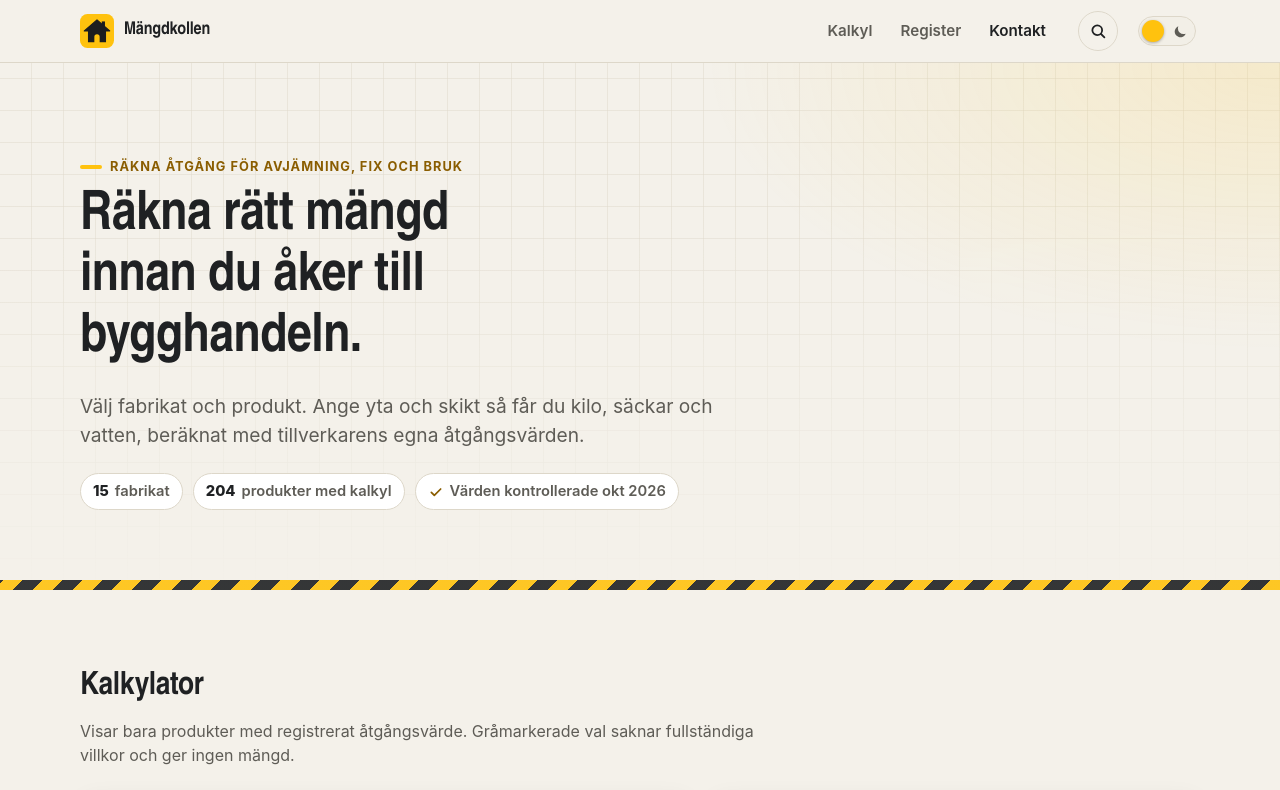
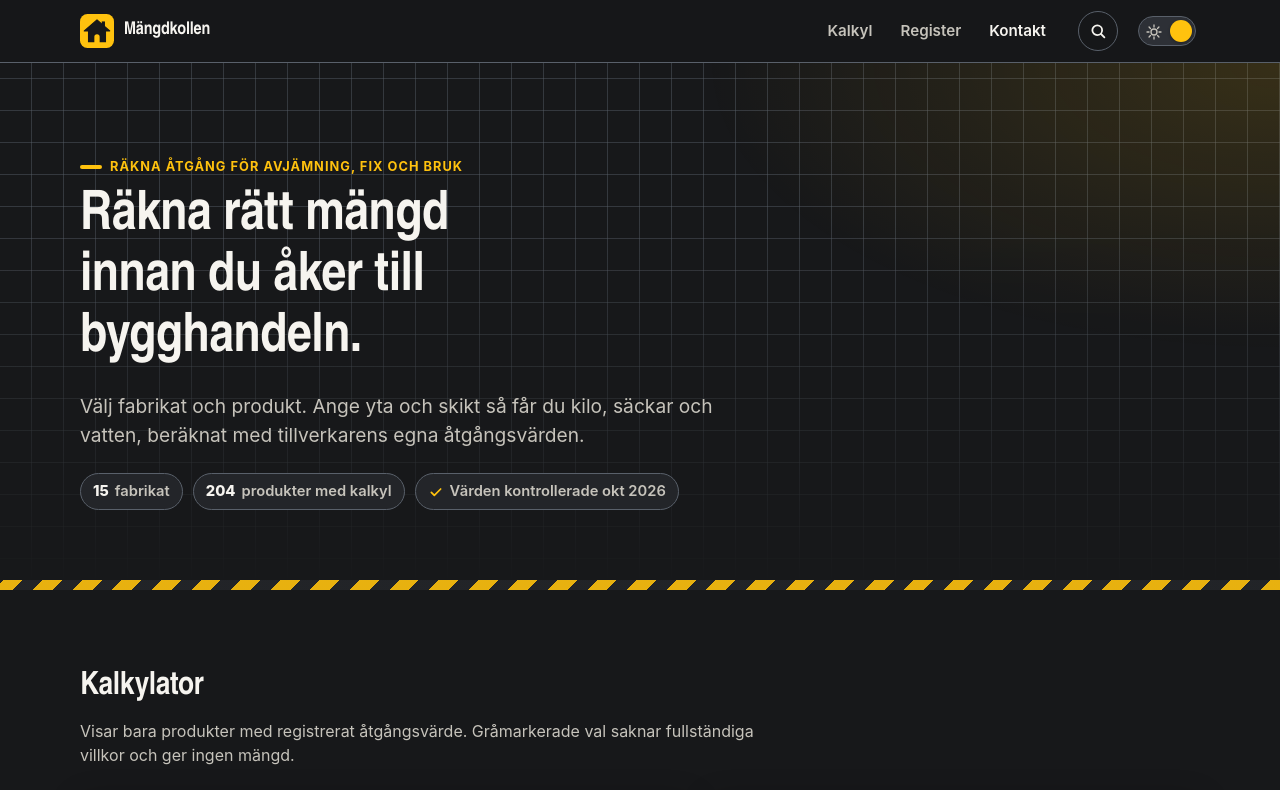
Before and after one commit to bjorn-norberg/mangdkollen, a plain HTML site: page index.html in a window 1280 px wide. Shown: the top 790 px of the page. Drawn offline with Linux system fonts and the light colour scheme.

Commit message:
Nytt mörkt tema som standard, ljust läge kvar som val
- Mörkt tema med högre kontrast är standard och följer inte enhetens tema
- Knappen för ljust läge finns kvar och valet sparas i webbläsaren
- Auto-knappen och prefers-color-scheme borttagna, en enda theme-color

Co-Authored-By: Claude Opus 5.5 <noreply@anthropic.com>

```diff
--- a/app.js
+++ b/app.js
@@ -38,33 +38,21 @@
      Tema
      ========================================================= */
   var root = document.documentElement;
-  var mq = window.matchMedia('(prefers-color-scheme: dark)');
   var themeToggle = $('#themeToggle');
-  var themeAuto = $('#themeAuto');
 
-  function effectiveDark() {
-    var t = root.dataset.theme;
-    return t ? t === 'dark' : mq.matches;
-  }
+  // Mörkt är standard. Knappen växlar mellan mörkt och ljust, och valet sparas i webbläsaren.
+  function isDark() { return root.dataset.theme !== 'light'; }
   function syncTheme() {
-    var dark = effectiveDark();
-    themeToggle.setAttribute('aria-checked', String(dark));
-    themeAuto.hidden = !root.dataset.theme;
+    themeToggle.setAttribute('aria-checked', String(isDark()));
     var bg = getComputedStyle(root).getPropertyValue('--bg').trim();
     document.querySelectorAll('meta[name="theme-color"]').forEach(function (m) { m.setAttribute('content', bg); });
   }
   themeToggle.addEventListener('click', function () {
-    var next = effectiveDark() ? 'light' : 'dark';
+    var next = isDark() ? 'light' : 'dark';
     root.dataset.theme = next;
     try { localStorage.setItem('theme', next); } catch (e) {}
     syncTheme();
   });
-  themeAuto.addEventListener('click', function () {
-    delete root.dataset.theme;
-    try { localStorage.removeItem('theme'); } catch (e) {}
-    syncTheme();
-  });
-  (mq.addEventListener ? mq.addEventListener.bind(mq, 'change') : mq.addListener.bind(mq))(syncTheme);
   syncTheme();
 
   /* =========================================================
--- a/index.html
+++ b/index.html
@@ -34,9 +34,8 @@
     "author": {"@type": "Person", "@id": "https://junestaden.se/#person", "name": "Björn Norberg", "url": "https://junestaden.se/", "image": "https://bygg.junestaden.se/img/profil.jpg", "jobTitle": "Student, VVS-ingenjör", "homeLocation": {"@type": "Place", "address": {"@type": "PostalAddress", "addressLocality": "Jönköping", "addressCountry": "SE"}}, "affiliation": {"@type": "CollegeOrUniversity", "name": "TUC Yrkeshögskola"}, "sameAs": ["https://www.linkedin.com/in/bj%C3%B6rn-norberg-088992345"]}
   }
   </script>
-  <meta name="theme-color" content="#f4f1ea" media="(prefers-color-scheme: light)">
-  <meta name="theme-color" content="#1c1d1f" media="(prefers-color-scheme: dark)">
-  <meta name="color-scheme" content="light dark">
+  <meta name="theme-color" content="#17181a">
+  <meta name="color-scheme" content="dark light">
   <link rel="manifest" href="manifest.webmanifest">
   <link rel="icon" href="favicon.ico?v=3" sizes="16x16 32x32 48x48">
   <link rel="icon" href="icons/mangdkollen-32.png?v=3" type="image/png" sizes="32x32">
@@ -47,16 +46,16 @@
   <meta name="apple-mobile-web-app-status-bar-style" content="black-translucent">
   <meta name="apple-mobile-web-app-title" content="Mängdkollen">
   <script>
-    // Sätt tema före första renderingen för att undvika blink
+    // Mörkt är standard och följer inte enhetens tema. Bara ett sparat val av ljust ändrar det.
+    // Sätts före första renderingen för att undvika blink.
     (function () {
-      try {
-        var t = localStorage.getItem('theme');
-        if (t === 'light' || t === 'dark') document.documentElement.dataset.theme = t;
-      } catch (e) {}
+      var t = 'dark';
+      try { if (localStorage.getItem('theme') === 'light') t = 'light'; } catch (e) {}
+      document.documentElement.dataset.theme = t;
       if (window.matchMedia('(display-mode: standalone)').matches || navigator.standalone) document.documentElement.classList.add('standalone');
     })();
   </script>
-  <link rel="stylesheet" href="styles.css?v=31">
+  <link rel="stylesheet" href="styles.css?v=32">
 </head>
 <body>
   <a class="skip" href="#kalkyl">Hoppa till kalkylatorn</a>
@@ -86,7 +85,6 @@
             <span class="switch__thumb"></span>
           </span>
         </button>
-        <button id="themeAuto" class="theme__auto" type="button" hidden>Auto</button>
       </div>
     </div>
   </header>
@@ -348,7 +346,7 @@
     </div>
   </div>
 
-  <script src="data.js?v=31"></script>
-  <script src="app.js?v=31"></script>
+  <script src="data.js?v=32"></script>
+  <script src="app.js?v=32"></script>
 </body>
 </html>
--- a/styles.css
+++ b/styles.css
@@ -1,10 +1,36 @@
 /* =========================================================
    Mängdkollen – tema
+   Mörkt:  antracit med byggul accent. Är standard och följer inte enhetens inställning.
    Ljust:  "Kalkputs & ockra" – varm benvit bakgrund, vit yta,
            byggul som fyllnadsfärg och mörk ockra för text/länkar.
-   Mörkt:  antracit med byggul accent.
+           Väljs med knappen i sidhuvudet och sparas i webbläsaren.
    ========================================================= */
 :root {
+  --bg: #17181a;
+  --bg-alt: #1d1e21;
+  --surface: #232529;
+  --surface-2: #2d3036;
+  --line: #59606a;
+  --text: #f6f4ef;
+  --muted: #c6c3bb;
+  --accent: #ffc20e;
+  --accent-strong: #ffd23f;
+  --on-accent: #17181a;
+  --accent-text: #ffc20e;
+  --ok: #86e0ab;
+  --warn: #ffc468;
+  --danger: #ff9c94;
+  --shadow: 0 1px 2px rgb(0 0 0 / .4), 0 10px 30px rgb(0 0 0 / .35);
+  --stripe-a: #232529;
+  --stripe-b: #ffc20e;
+  --radius: 14px;
+  --radius-sm: 9px;
+  --font: "Inter", system-ui, -apple-system, "Segoe UI", Roboto, "Helvetica Neue", Arial, sans-serif;
+  --font-display: "Archivo", "Arial Narrow", system-ui, -apple-system, "Segoe UI", sans-serif;
+  color-scheme: dark;
+}
+
+:root[data-theme="light"] {
   --bg: #f4f1ea;
   --bg-alt: #ebe7dd;
   --surface: #ffffff;
@@ -22,54 +48,7 @@
   --shadow: 0 1px 2px rgb(30 30 30 / .06), 0 8px 24px rgb(30 30 30 / .07);
   --stripe-a: #1f2123;
   --stripe-b: #ffc20e;
-  --radius: 14px;
-  --radius-sm: 9px;
-  --font: "Inter", system-ui, -apple-system, "Segoe UI", Roboto, "Helvetica Neue", Arial, sans-serif;
-  --font-display: "Archivo", "Arial Narrow", system-ui, -apple-system, "Segoe UI", sans-serif;
   color-scheme: light;
-}
-
-@media (prefers-color-scheme: dark) {
-  :root:not([data-theme="light"]) {
-    --bg: #1c1d1f;
-    --bg-alt: #222427;
-    --surface: #2a2c30;
-    --surface-2: #33363a;
-    --line: #41454b;
-    --text: #eeece6;
-    --muted: #a8a59d;
-    --accent: #ffc20e;
-    --accent-strong: #ffd23f;
-    --on-accent: #1c1d1f;
-    --accent-text: #ffc20e;
-    --ok: #6fcf97;
-    --warn: #ffb547;
-    --danger: #ff8a80;
-    --shadow: 0 1px 2px rgb(0 0 0 / .3), 0 10px 30px rgb(0 0 0 / .25);
-    --stripe-a: #2a2c30;
-    --stripe-b: #ffc20e;
-    color-scheme: dark;
-  }
-}
-:root[data-theme="dark"] {
-  --bg: #1c1d1f;
-  --bg-alt: #222427;
-  --surface: #2a2c30;
-  --surface-2: #33363a;
-  --line: #41454b;
-  --text: #eeece6;
-  --muted: #a8a59d;
-  --accent: #ffc20e;
-  --accent-strong: #ffd23f;
-  --on-accent: #1c1d1f;
-  --accent-text: #ffc20e;
-  --ok: #6fcf97;
-  --warn: #ffb547;
-  --danger: #ff8a80;
-  --shadow: 0 1px 2px rgb(0 0 0 / .3), 0 10px 30px rgb(0 0 0 / .25);
-  --stripe-a: #2a2c30;
-  --stripe-b: #ffc20e;
-  color-scheme: dark;
 }
 
 /* ---------- Bas ---------- */
@@ -112,8 +91,6 @@ p { margin: 0 0 .8em; }
 .nav a { color: var(--muted); text-decoration: none; font-weight: 600; font-size: .95rem; padding: 8px 12px; border-radius: 8px; }
 .nav a:hover { color: var(--text); background: var(--surface-2); }
 .theme { display: flex; align-items: center; gap: 6px; }
-.theme__auto { font: 600 .75rem var(--font); color: var(--muted); background: none; border: 1px solid var(--line); border-radius: 99px; padding: 3px 9px; cursor: pointer; }
-.theme__auto:hover { color: var(--text); }
 
 /* Switch */
 .switch { background: none; border: 0; padding: 4px; cursor: pointer; }
@@ -432,7 +409,6 @@ html.standalone #kalkyl { padding-top: 20px; }
   .reg__meta a { margin: -8px -10px -8px auto; }
   .source { min-height: 44px; margin-top: 8px; }
   .toast__close { min-width: 44px; min-height: 44px; }
-  .theme__auto { min-height: 34px; padding: 6px 12px; }
   .switch { padding: 8px 4px; }
   .check { min-height: 44px; }
 }
--- a/sw.js
+++ b/sw.js
@@ -1,5 +1,5 @@
 /* Service worker – offlinestöd för Mängdkollen */
-const VERSION = 'atgang-v31';
+const VERSION = 'atgang-v32';
 const SHELL = [
   './',
   'index.html',
```
Also changed, not shown: manifest.webmanifest.
